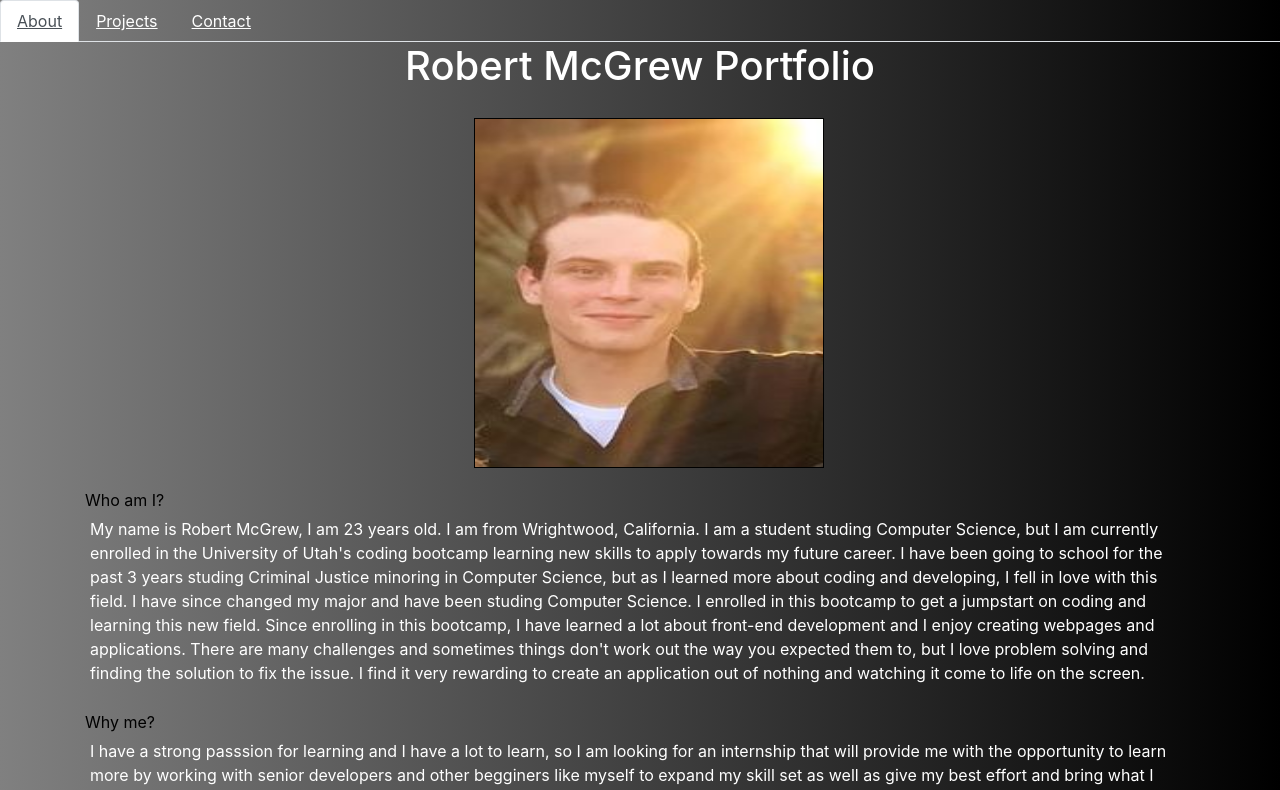
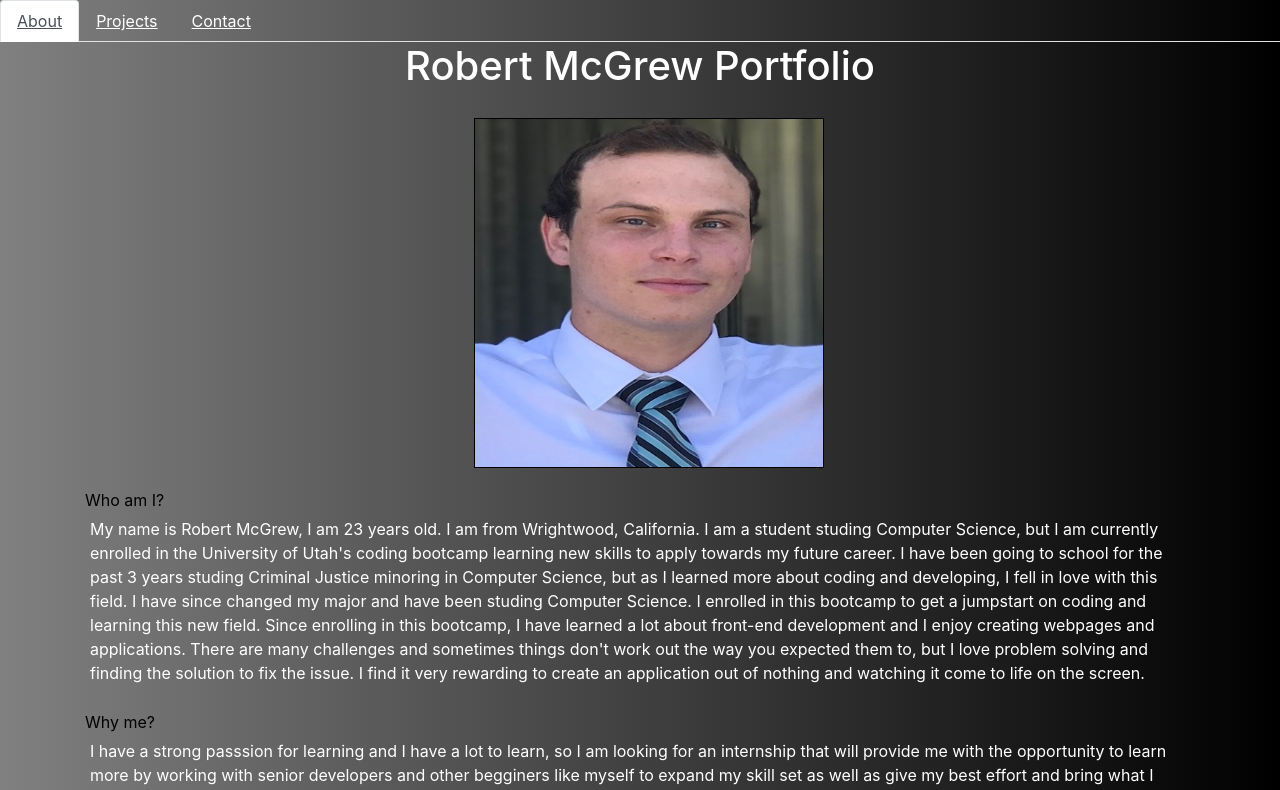
Before and after one commit to Robbie2497/react-portfolio, a React (Create React App) app in the folder client/: page / in a window 1280 px wide. Shown: the top 790 px of the page. Built offline with nearby package versions, Linux system fonts and the light colour scheme.

Commit message:
updating profile picture

```diff
--- a/client/src/components/Homepage.js
+++ b/client/src/components/Homepage.js
@@ -7,7 +7,7 @@ function Homepage() {
             <h1 className="center white">Robert McGrew Portfolio</h1>
         </div>
         <img className="my-img"
-            src="me.png"
+            src="Profile_Picture.jpg"
             alt="Robert McGrew" />
         <section className="me">Who am I?
             <p>My name is Robert McGrew, I am 23 years old. I am from Wrightwood, California. I am a student studing
```
Also changed, not shown: client/public/Profile_Picture.jpg (added).
